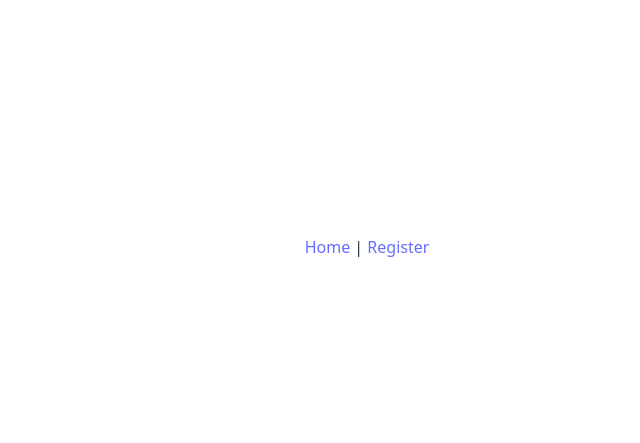
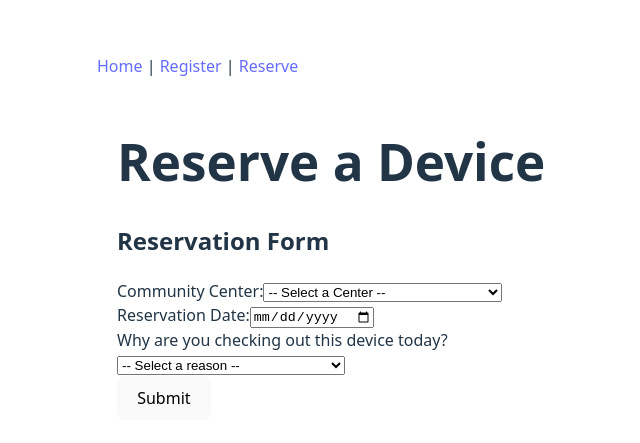
Before and after one commit to ipaccess-valencia-g2/ip-access-orlando, a React (Vite) app in the folder frontend/: page /reservation in a window 1280 px wide. Before the commit this address had no page. Shown: the part 153-596 px from the top of the page, without its empty margins (273-913 px from the left). Built offline with nearby package versions, Linux system fonts and the light colour scheme.

Commit message:
homepage and more updated

```diff
--- a/frontend/src/App.jsx
+++ b/frontend/src/App.jsx
@@ -1,17 +1,17 @@
 import { BrowserRouter as Router, Routes, Route, Link } from 'react-router-dom';
-import Homepage from './pages/HomePage';
-import RegisterPage from './pages/RegisterPage';
+import { HomePage, RegisterPage, ReservationPage } from './pages';
 
 function App() {
   return (
     <Router>
       <nav>
-        <Link to="/">Home</Link> | <Link to="/register">Register</Link>
+        <Link to="/">Home</Link> | <Link to="/register">Register </Link> | <Link to="/reservation">Reserve</Link>
       </nav>
 
       <Routes>
-        <Route path="/" element={<Homepage />} />
+        <Route path="/" element={<HomePage />} />
         <Route path="/register" element={<RegisterPage />} />
+        <Route path="/reservation" element={<ReservationPage />} />
       </Routes>
     </Router>
   );
--- a/frontend/src/pages/HomePage.jsx
+++ b/frontend/src/pages/HomePage.jsx
@@ -3,7 +3,7 @@
 
 import React from 'react';
 
-const Homepage = () => {
+const HomePage = () => {
   return (
     <div style={{ padding: '20px', maxWidth: '600px', margin: 'auto', textAlign: 'center' }}>
       <h1>ConnectOrlando</h1>
@@ -12,4 +12,4 @@ const Homepage = () => {
   );
 };
 
-export default Homepage;
+export default HomePage;
--- a/frontend/src/pages/ReservationPage.jsx
+++ b/frontend/src/pages/ReservationPage.jsx
@@ -1,2 +1,16 @@
 // ReservationPage.jsx
 // Main reservation screen — includes form to borrow tablets.
+
+import React from 'react';
+import ReservationForm from '../forms/ReservationForm';
+
+const ReservationPage = () => {
+  return (
+    <div className="register-page-container" style={{ maxWidth: '500px', margin: 'auto', padding: '20px' }}>
+      <h1>Reserve a Device</h1>
+      <ReservationForm />
+    </div>
+  );
+};
+
+export default ReservationPage;
--- /dev/null
+++ b/frontend/src/pages/index.js
@@ -0,0 +1,3 @@
+export { default as HomePage } from './HomePage';
+export { default as RegisterPage } from './RegisterPage';
+export { default as ReservationPage } from './ReservationPage';
```
